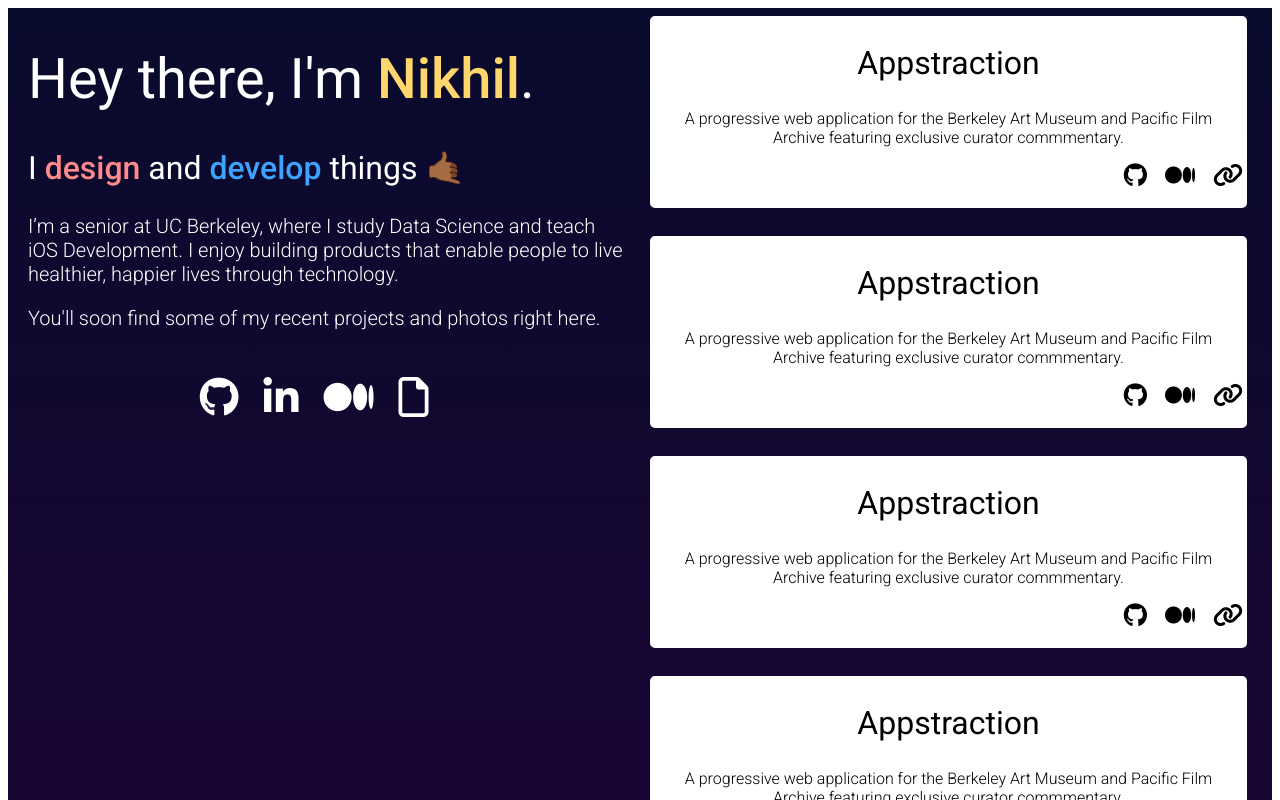
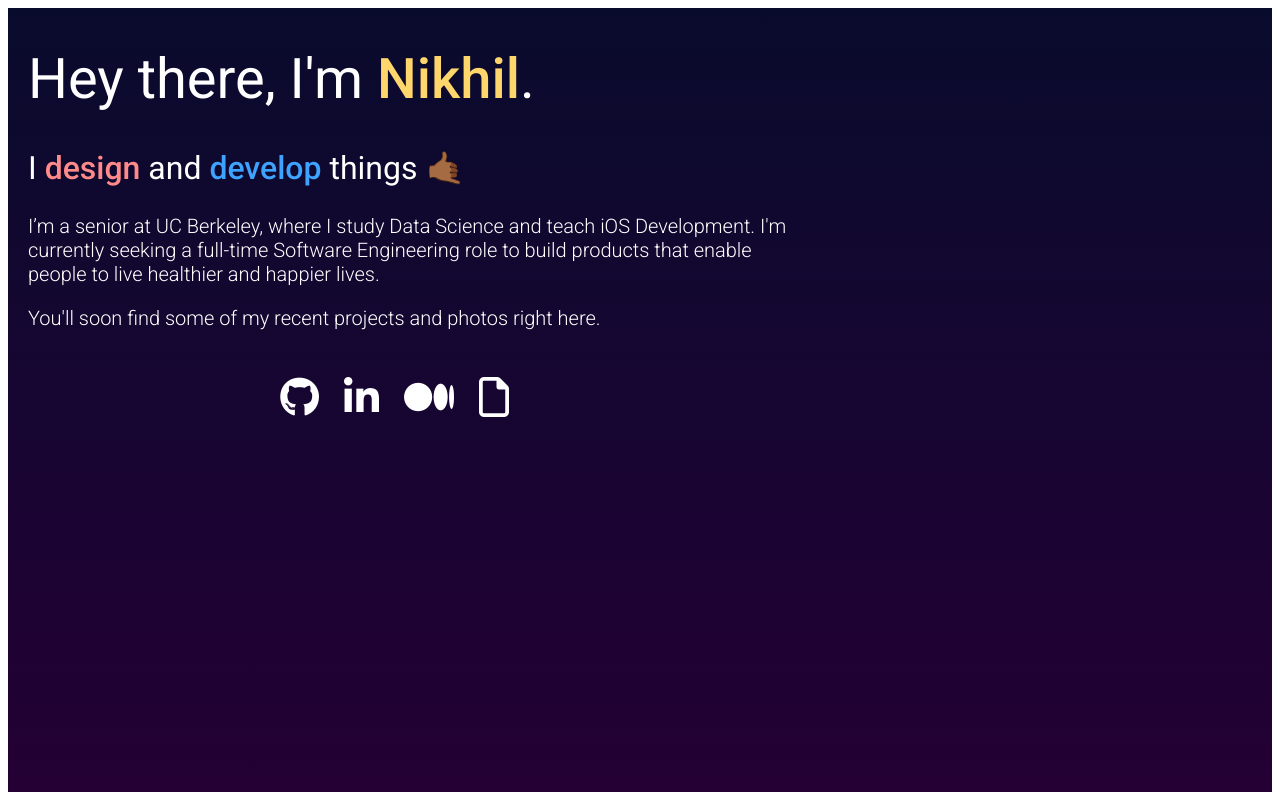
Before and after one commit to nyerasi/nyerasi.github.io, a React (Create React App) app: page / in a window 1280 px wide. Shown: the top 800 px of the page. Built offline with nearby package versions, Linux system fonts and the light colour scheme.

Commit message:
fixed html document height

```diff
--- a/public/index.html
+++ b/public/index.html
@@ -1,3 +1,6 @@
+<style>
+  html, body { height: 100%, margin: 0}
+</style>
 <!DOCTYPE html>
 <html lang="en">
   <head>
--- a/src/App.js
+++ b/src/App.js
@@ -2,19 +2,9 @@ import React from 'react';
 import SplashPage from './components/SplashPage.js';
 import Projects from './components/Projects.js';
 
-import styled, { css } from 'styled-components';
-
-const Body = styled.div`
-  top: 0;
-  width: 100%;
-  height: 100%;
-`;
-
 function App() {
   return (
-    <Body>
       <SplashPage/>
-    </Body>
   );
 }
 
--- a/src/components/SplashPage.js
+++ b/src/components/SplashPage.js
@@ -33,7 +33,7 @@ const Background = styled.div`
 
 const About = styled.div`
   margin-left: 20px;
-  width: 50%;
+  width: 60%;
   height: 100%;
   text-align: left;
   padding-bottom: 20px;
@@ -133,7 +133,7 @@ export default class SplashPage extends React.Component {
             I <span style={designStyle}>design</span> and <span style={developStyle}>develop</span> things <Emoji symbol=" 🤙🏾"/>
           </Subtitle>
           <Body>
-          I’m a senior at UC Berkeley, where I study Data Science and teach iOS Development. I enjoy building products that enable people to live healthier, happier lives through technology.
+          I’m a senior at UC Berkeley, where I study Data Science and teach iOS Development. I'm currently seeking a full-time Software Engineering role to build products that enable people to live healthier and happier lives.
           </Body>
           <Body>
           You'll soon find some of my recent projects and photos right here.
@@ -145,9 +145,6 @@ export default class SplashPage extends React.Component {
               <span><Icon href="https://drive.google.com/file/d/1cyYKcEyXm50jVPl7lapX_J0Wfsa4pBo_/view?usp=sharing"><i class="far fa-file"></i></Icon></span>
           </SocialIcons>
         </About>
-        <CardContainer>
-          <Projects/>
-        </CardContainer>
       </Background>
     );
   }
```
